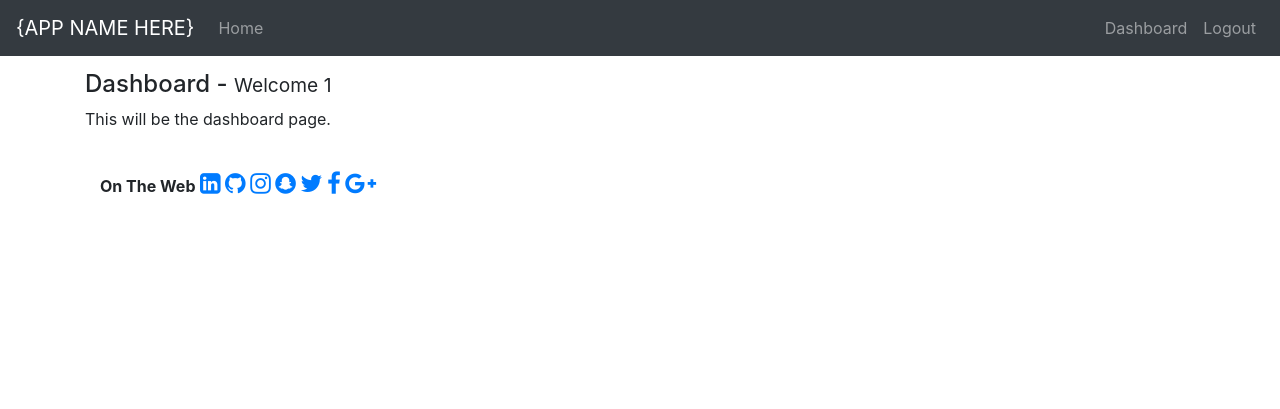
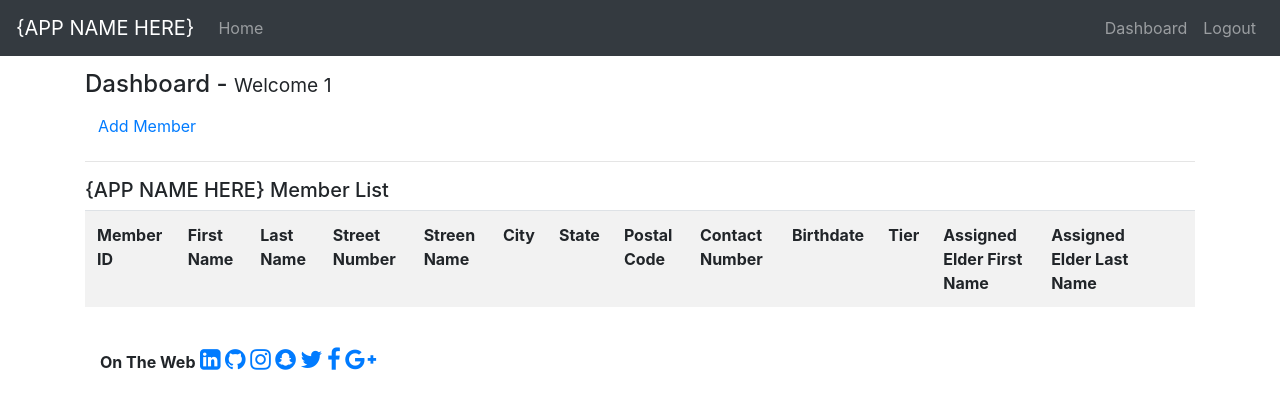
Before and after one commit to MKing301/membership, a Flask app: page /dashboard in a window 1280 px wide. Shown: the top 409 px of the page. Run offline with Flask 2, Linux system fonts and the light colour scheme; the visitor is signed in with stand-in values (Sample User, id 1); lists and menus that the app fills with data are empty; some libraries are stand-ins or nearby versions.

Commit message:
Updated dashboard html to display members table Signed-off-by: MKING301

```diff
--- a/templates/dashboard.html
+++ b/templates/dashboard.html
@@ -3,5 +3,52 @@
 {% block body %}
 <div class="page-content">
   <h4>Dashboard - <small>Welcome {{ session.username }}</small></h4>
-  <p>This will be the dashboard page.</p>
+  <a class="btn btn-succss" href="/add_member">Add Member</a>
+    <hr>
+    <h5>{APP NAME HERE} Member List</h5>
+    <table class="table table-striped">
+    	<tr>
+    		<th>Member ID</th>
+    		<th>First Name</th>
+    		<th>Last Name</th>
+    		<th>Street Number</th>
+    		<th>Streen Name</th>
+    		<th>City</th>
+    		<th>State</th>
+    		<th>Postal Code</th>
+    		<th>Contact Number</th>
+    		<th>Birthdate</th>
+    		<th>Tier</th>
+    		<th>Assigned Elder First Name</th>
+    		<th>Assigned Elder Last Name</th>
+    		<th></th>
+    		<th></th>
+    	</tr>
+    	{% for member in members %}
+    		<tr>
+    			<td>{{member.member_id}}</td>
+    			<td>{{member.first_name}}</td>
+    			<td>{{member.last_name}}</td>
+    			<td>{{member.street_num}}</td>
+    			<td>{{member.street_name}}</td>
+    			<td>{{member.city}}</td>
+    			<td>{{member.state}}</td>
+    			<td>{{member.postal_code}}</td>
+    			<td>{{member.contact_num}}</td>
+    			<td>{{member.birthdate}}</td>
+    			<td>{{member.member_tier}}</td>
+    			<td>{{member.assigned_elder_first_name}}</td>
+    			<td>{{member.assigned_elder_last_name}}</td>
+    			<td><a href="#" class="btn btn-secondary pull-right">Edit</a></td>
+    			<td>
+    				<form action="#" method="POST">
+	    				<input type="hidden" name="_method" value="DELETE"></input>
+	    				<input type="submit" value="Delete" class="btn btn-danger"></input>
+    				</form>
+    			</td>
+    		</tr>
+
+    	{% endfor %}
+    </table>
+<div>
 {% endblock %}
```
